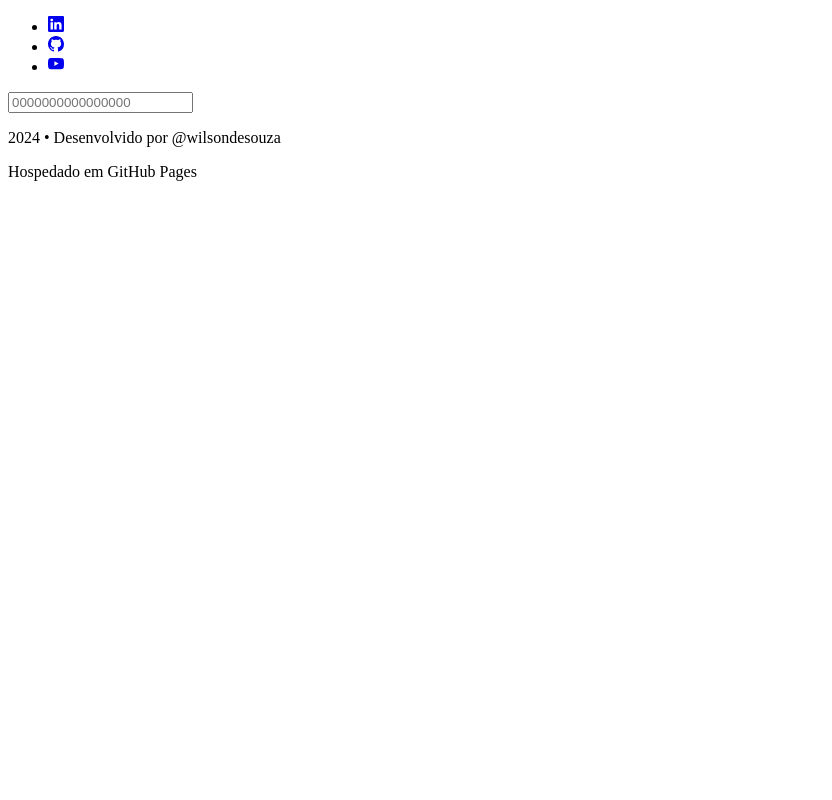
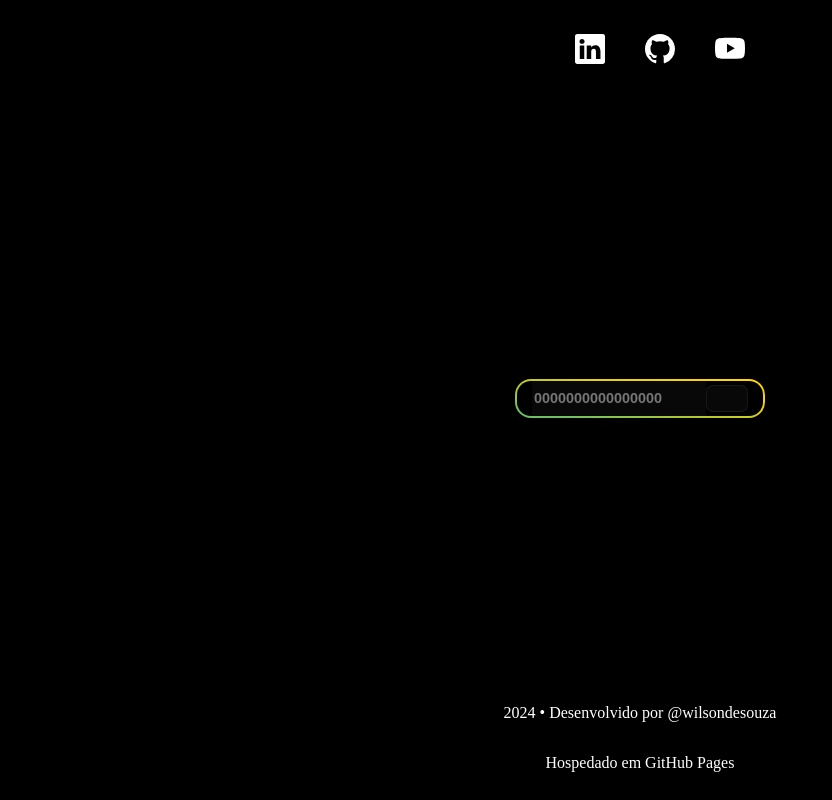
Before and after one commit to wilsondesouza/labs-generatives-a.i, a plain HTML site: page docs/index.html in a window 1280 px wide. Shown: the whole page, without its empty margins (0-832 px from the left). Drawn offline with Linux system fonts and the light colour scheme; the site is published under a folder, as on GitHub Pages, so addresses that start at the root find nothing.

Commit message:
Update index.html

```diff
--- a/docs/index.html
+++ b/docs/index.html
@@ -5,9 +5,9 @@
     <meta charset="UTF-8">
     <meta name="viewport" content="width=device-width, initial-scale=1.0">
     <title>Validador de Cartão de Crédito</title>
-    <link rel="stylesheet" href="/credit-card-validator/css/general-styles.css">
-    <link rel="stylesheet" href="/credit-card-validator/css/navbar.css">
-    <link rel="stylesheet" href="/credit-card-validator/css/styles.css">
+    <link rel="stylesheet" href="../credit-card-validator/css/general-styles.css">
+    <link rel="stylesheet" href="../credit-card-validator/css/navbar.css">
+    <link rel="stylesheet" href="../credit-card-validator/css/styles.css">
 
     <link rel="icon" href="/credit-card-validator/assets/images/favicon.png">
 </head>
@@ -107,6 +107,6 @@
 
     </div>
 </body>
-<script src="/credit-card-validator/js/index.js"></script>
+<script src="../credit-card-validator/js/index.js"></script>
 
 </html>
```
